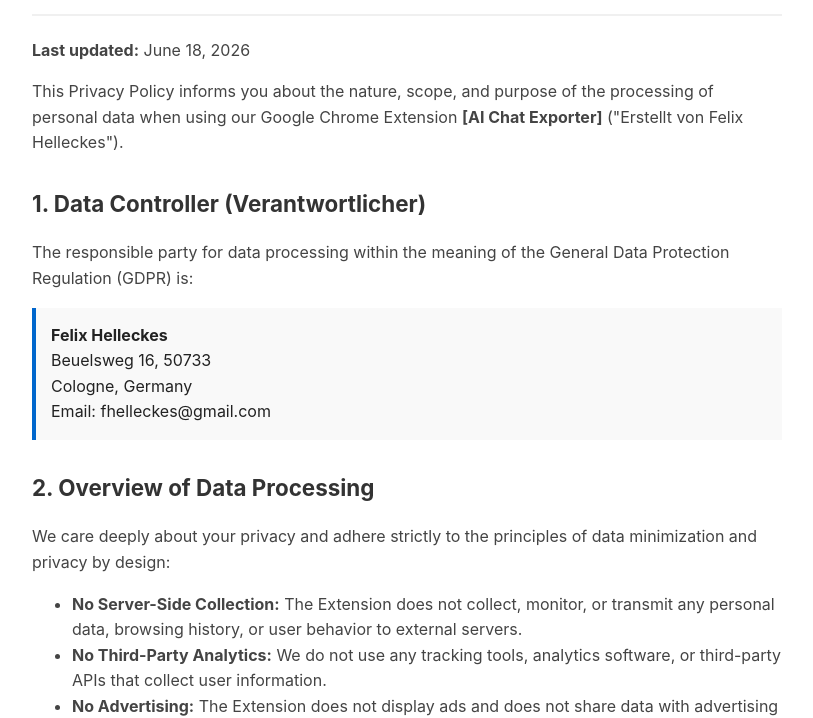
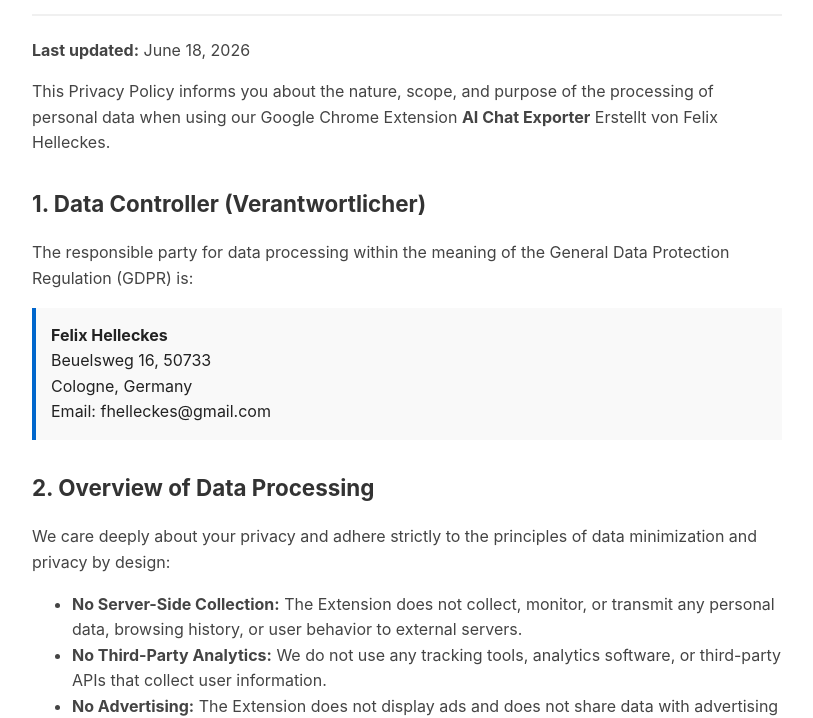
Before and after one commit to Felix-Helleckes/dataprivacy, a plain HTML site: page index.html in a window 1280 px wide. Shown: the part 87-805 px from the top of the page, without its empty margins (233-1046 px from the left). Drawn offline with Linux system fonts and the light colour scheme.

Commit message:
Update index.html

```diff
--- a/index.html
+++ b/index.html
@@ -25,7 +25,7 @@
     <h1>Privacy Policy</h1>
     <p><strong>Last updated:</strong> June 18, 2026</p>
 
-    <p>This Privacy Policy informs you about the nature, scope, and purpose of the processing of personal data when using our Google Chrome Extension <strong>[AI Chat Exporter]</strong> ("Erstellt von Felix Helleckes").</p>
+    <p>This Privacy Policy informs you about the nature, scope, and purpose of the processing of personal data when using our Google Chrome Extension <strong>AI Chat Exporter</strong> Erstellt von Felix Helleckes.</p>
 
     <h2>1. Data Controller (Verantwortlicher)</h2>
     <p>The responsible party for data processing within the meaning of the General Data Protection Regulation (GDPR) is:</p>
```
